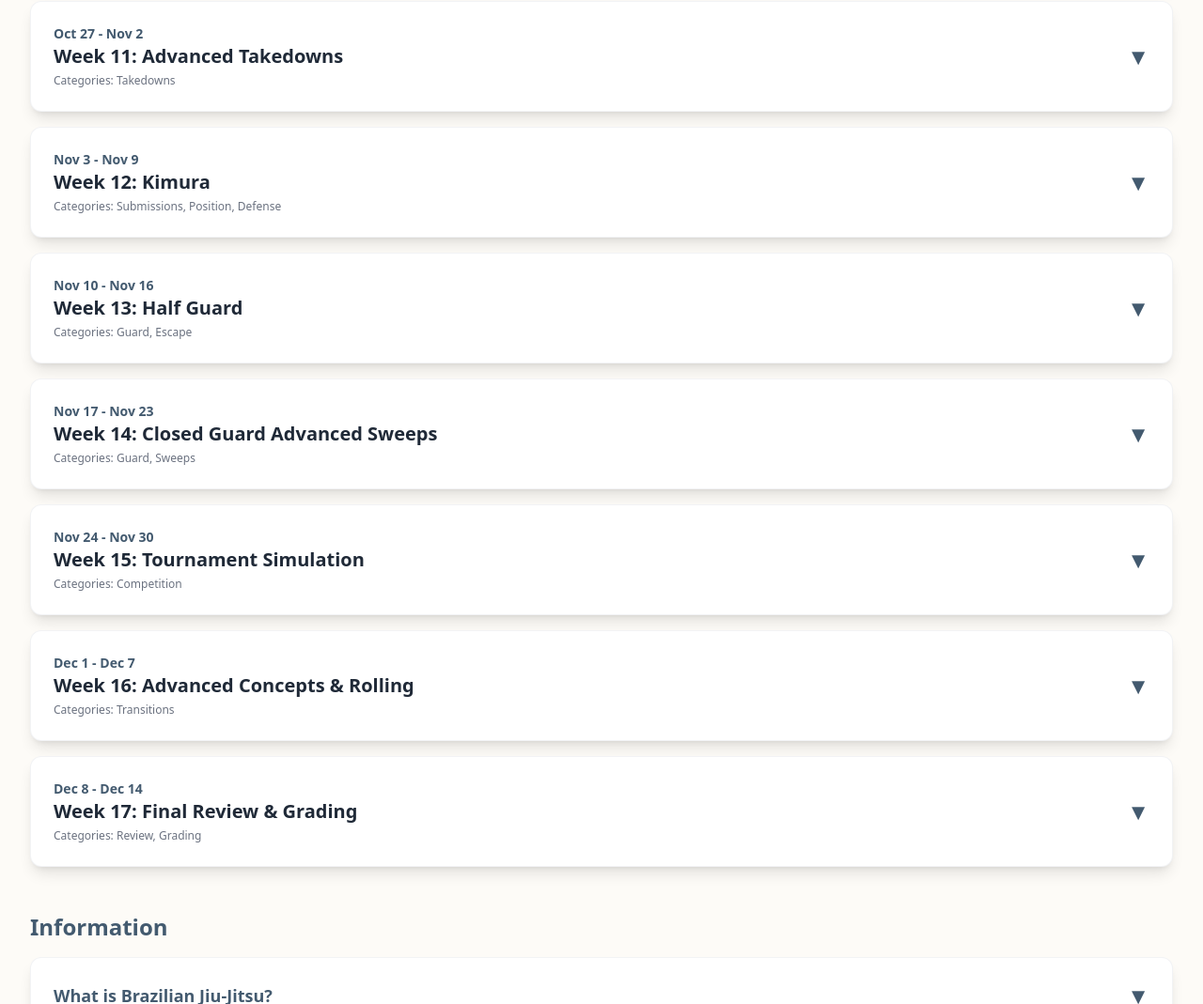
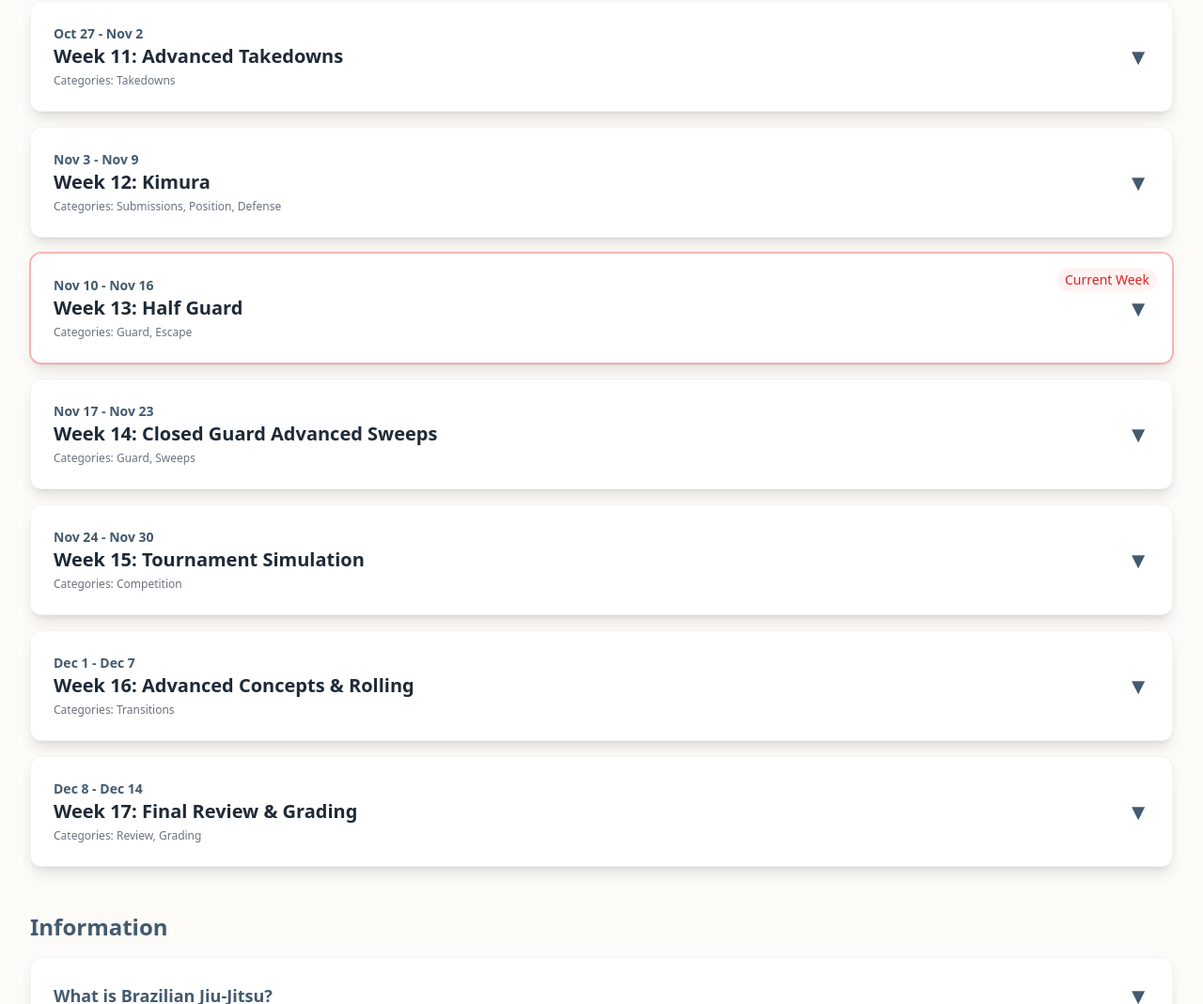
Before and after one commit to aij0/coach, a plain HTML site: page index.html in a window 1280 px wide. Shown: the part 2813-3882 px from the top of the page at 94% size. Drawn offline with nearby package versions, Linux system fonts and the light colour scheme.

Commit message:
Curriculum: highlight the current week

```diff
--- a/index.html
+++ b/index.html
@@ -756,8 +756,32 @@
                             ).join('') +
                             `</div>`;
                     }
+                    // Get the current date and the start date from item.dates
+                    const isCurrentWeek = (() => {
+                        const [startDateStr] = item.dates.split(' - ');
+                        const months = {
+                            'Jan': 0, 'Feb': 1, 'Mar': 2, 'Apr': 3, 'May': 4, 'Jun': 5,
+                            'Jul': 6, 'Aug': 7, 'Sep': 8, 'Oct': 9, 'Nov': 10, 'Dec': 11
+                        };
+                        const [month, day] = startDateStr.split(' ');
+                        const startDate = new Date(2025, months[month], parseInt(day));
+                        const currentDate = new Date(); // Use actual current date
+
+                        // Calculate the week number for both dates (relative to the start of the year)
+                        const getWeekNumber = (d) => {
+                            const firstDayOfYear = new Date(d.getFullYear(), 0, 1);
+                            return Math.ceil(((d - firstDayOfYear) / 86400000 + firstDayOfYear.getDay() + 1) / 7);
+                        };
+
+                        return getWeekNumber(startDate) === getWeekNumber(currentDate);
+                    })();
+
+                    const highlightClass = isCurrentWeek ? 'ring-1 ring-red-400/50 border-red-400/50 relative' : 'border-gray-200/50';
+                    const currentWeekBadge = isCurrentWeek ? '<span class="absolute top-0 right-0 mt-4 mr-4 text-sm font-medium px-2 py-0.5 bg-red-50 text-red-600 rounded-full">Current Week</span>' : '';
+
                     let cardHtml = `
-                        <div class="week-card card-bg rounded-xl shadow-lg overflow-hidden border border-gray-200/50" data-week="${item.week}">
+                        <div class="week-card card-bg rounded-xl shadow-lg overflow-hidden border ${highlightClass}" data-week="${item.week}">
+                            ${currentWeekBadge}
                             <div class="accordion-header p-4 sm:p-6 cursor-pointer flex justify-between items-center hover:bg-gray-50 transition">
                                 <div>
                                     <p class="text-sm font-semibold accent-text">${item.dates}</p>
```
